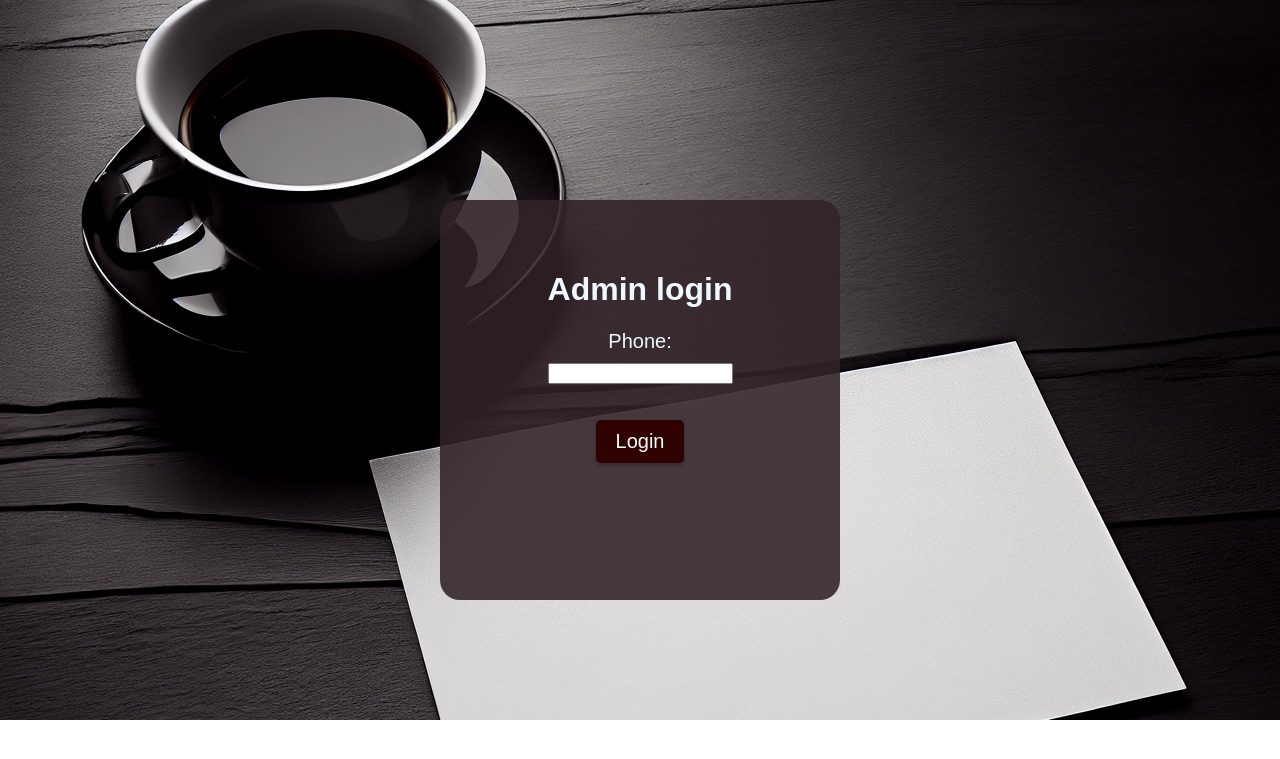
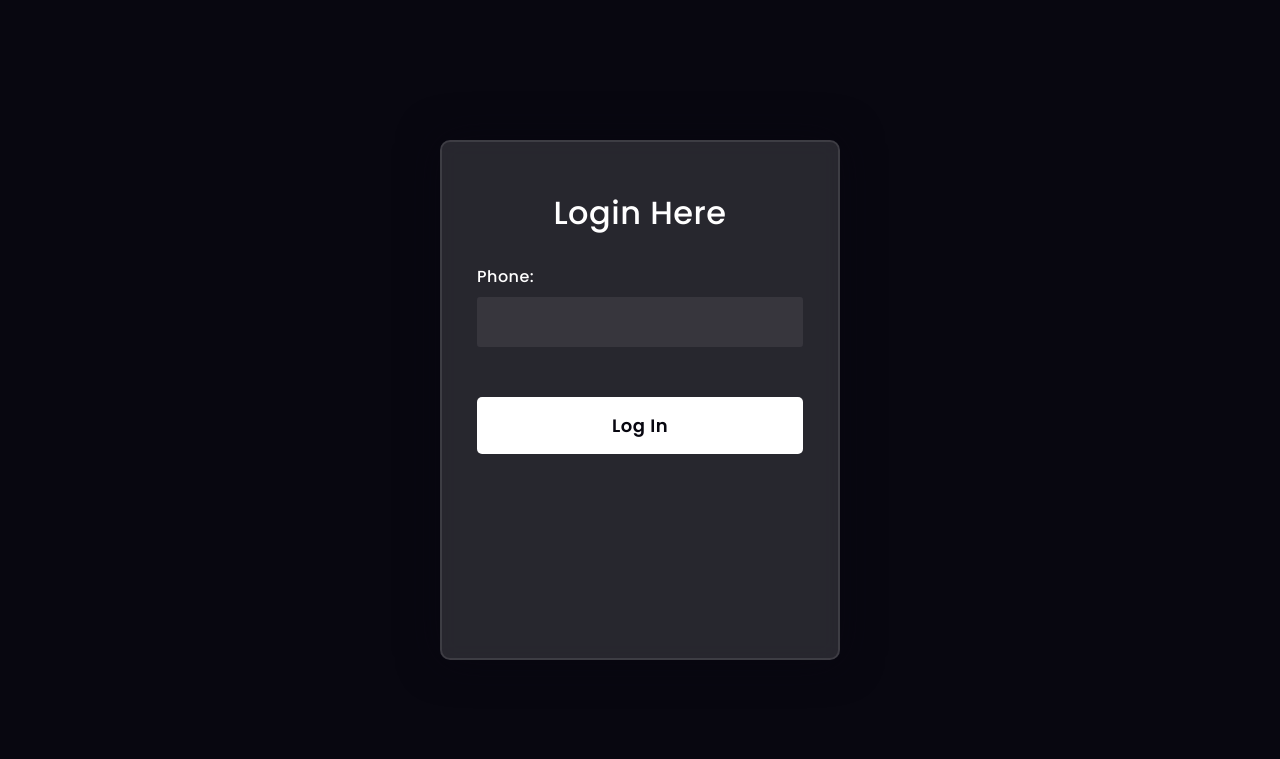
Before and after one commit to rezatn0934/maktab_98-caffeshop, a Django app: page /staff_login/ in a window 1280 px wide. Shown: the top 759 px of the page. Run offline with Django 4.2, Linux system fonts and the light colour scheme.

Commit message:
refactor: staff login panel changed

```diff
--- a/caffeshop/accounts/templates/login.html
+++ b/caffeshop/accounts/templates/login.html
@@ -1,30 +1,100 @@
 <!DOCTYPE html>
 <html lang="en">
 <head>
-    <meta charset="UTF-8">
-    <meta name="viewport" content="width=device-width, initial-scale=1.0">
-    {% load static %}
-    <style>
-        .body1{
-        background-image: url("{% static 'images/accounts/login.jpg' %}");
-    }
+
+    <title>Login</title>
+
+    <link rel="preconnect" href="https://fonts.gstatic.com">
+    <link rel="stylesheet" href="https://cdnjs.cloudflare.com/ajax/libs/font-awesome/5.15.4/css/all.min.css">
+    <link href="https://fonts.googleapis.com/css2?family=Poppins:wght@300;500;600&display=swap" rel="stylesheet">
+
+    <style media="screen">
+        *,
+  *:before,
+  *:after{
+      padding: 0;
+      margin: 0;
+      box-sizing: border-box;
+  }
+  body{
+      background-color: #080710;
+  }
+
+
+  form{
+      height: 520px;
+      width: 400px;
+      background-color: rgba(255,255,255,0.13);
+      position: absolute;
+      transform: translate(-50%,-50%);
+      top: 50%;
+      left: 50%;
+      border-radius: 10px;
+      backdrop-filter: blur(10px);
+      border: 2px solid rgba(255,255,255,0.1);
+      box-shadow: 0 0 40px rgba(8,7,16,0.6);
+      padding: 50px 35px;
+  }
+  form *{
+      font-family: 'Poppins',sans-serif;
+      color: #ffffff;
+      letter-spacing: 0.5px;
+      outline: none;
+      border: none;
+  }
+  form h3{
+      font-size: 32px;
+      font-weight: 500;
+      line-height: 42px;
+      text-align: center;
+  }
+
+  label{
+      display: block;
+      margin-top: 30px;
+      font-size: 16px;
+      font-weight: 500;
+  }
+  input{
+      display: block;
+      height: 50px;
+      width: 100%;
+      background-color: rgba(255,255,255,0.07);
+      border-radius: 3px;
+      padding: 0 10px;
+      margin-top: 8px;
+      font-size: 14px;
+      font-weight: 300;
+  }
+  ::placeholder{
+      color: #e5e5e5;
+  }
+  button{
+      margin-top: 50px;
+      width: 100%;
+      background-color: #ffffff;
+      color: #080710;
+      padding: 15px 0;
+      font-size: 18px;
+      font-weight: 600;
+      border-radius: 5px;
+      cursor: pointer;
+  }
+
+
     </style>
-    <link rel="stylesheet" href="{% static 'css/account/login.css' %}">
-    <title>Document Title</title>
 </head>
-<body class="body1" >
-    <div class="container">
-        <div class="card1" >
-            <form action="" method="POST" class="form1">
-            <div class="textform">
-                <h1 class="font1"> Admin login </h1>
-                    {% csrf_token %}
-                    {{ form.as_p }}
-                <input type="submit" value="Login" class="login_btn">
-            </div>
+<body>
 
-            </form>
-        </div>
-    </div>
+<form action="" method="POST">
+    <h3>Login Here</h3>
+
+    {% csrf_token %}
+    {{ form.as_p }}
+
+    <button>Log In</button>
+
+</form>
+
 </body>
 </html>
```
